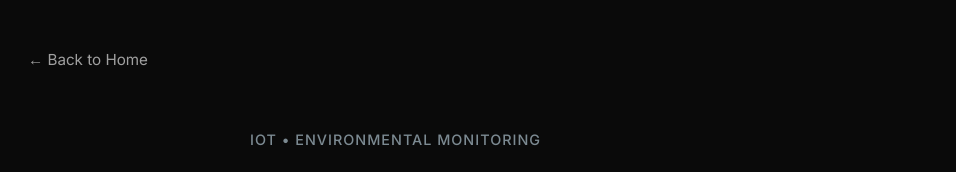
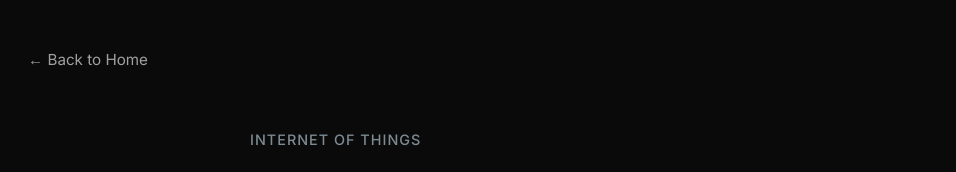
Before and after one commit to julisadino/porto, a plain HTML site: page project1.html in a window 1280 px wide. Shown: the top 172 px of the page, without its empty margins (36-992 px from the left). Drawn offline with nearby package versions, Linux system fonts and the light colour scheme.

Commit message:
Update project1.html

```diff
--- a/project1.html
+++ b/project1.html
@@ -257,7 +257,7 @@
 
     <!-- Project Header -->
     <header class="project-header">
-        <div class="project-category">IoT • Environmental Monitoring</div>
+        <div class="project-category">Internet of Things</div>
         <h1>IoT Based Water Level Monitoring System</h1>
 
         <div class="project-meta">
```
